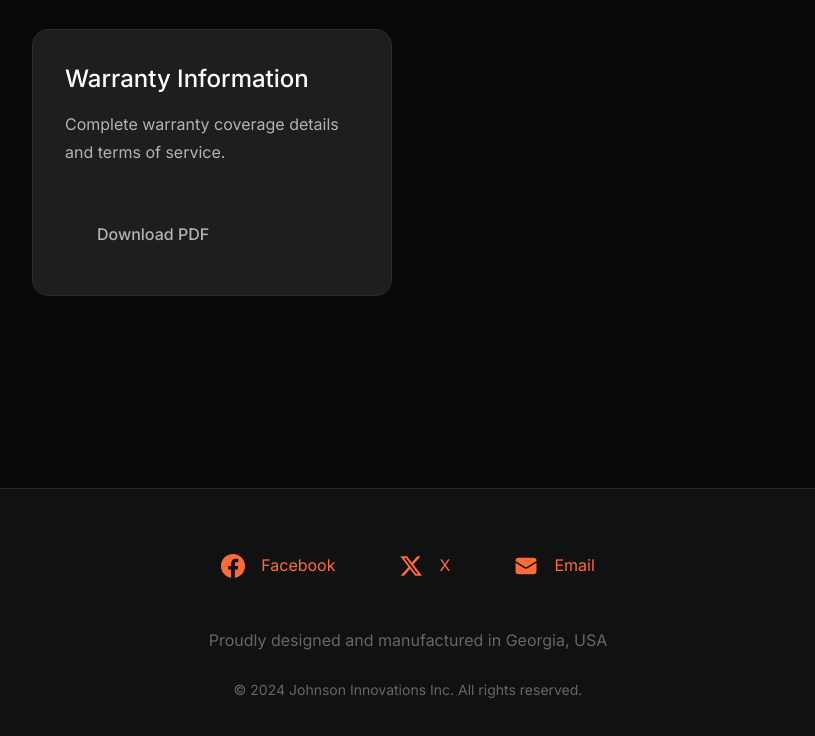
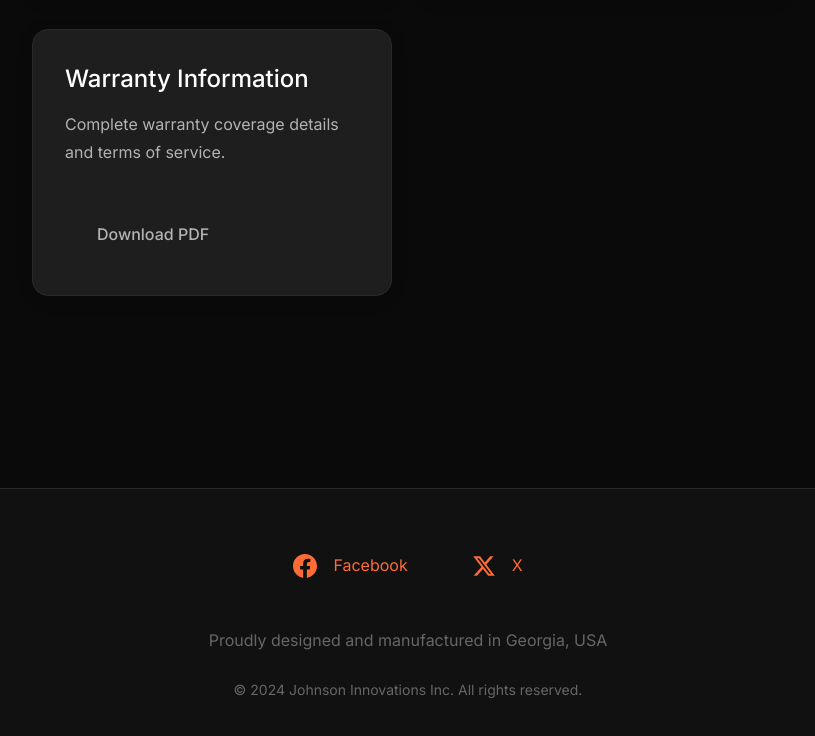
Before and after one commit to johnsoninnovationsinc/johnsoninnovationsinc.github.io, a plain HTML site: page index.html in a window 1280 px wide. Shown: the part 9993-10729 px from the top of the page, without its empty margins (232-1047 px from the left). Drawn offline with Linux system fonts and the light colour scheme.

Commit message:
remove email

```diff
--- a/index.html
+++ b/index.html
@@ -376,13 +376,6 @@
                             <span>X</span>
                         </a>
 
-                        <a href="mailto:turbofeedofficial@gmail.com" class="social-link">
-                            <svg width="24" height="24" viewBox="0 0 24 24" fill="currentColor">
-                                <path d="M1.5 8.67v8.58a3 3 0 003 3h15a3 3 0 003-3V8.67l-8.928 5.493a3 3 0 01-3.144 0L1.5 8.67z"/>
-                                <path d="M22.5 6.908V6.75a3 3 0 00-3-3h-15a3 3 0 00-3 3v.158l9.714 5.978a1.5 1.5 0 001.572 0L22.5 6.908z"/>
-                            </svg>
-                            <span>Email</span>
-                        </a>
                     </div>
                 </div>
 
```
